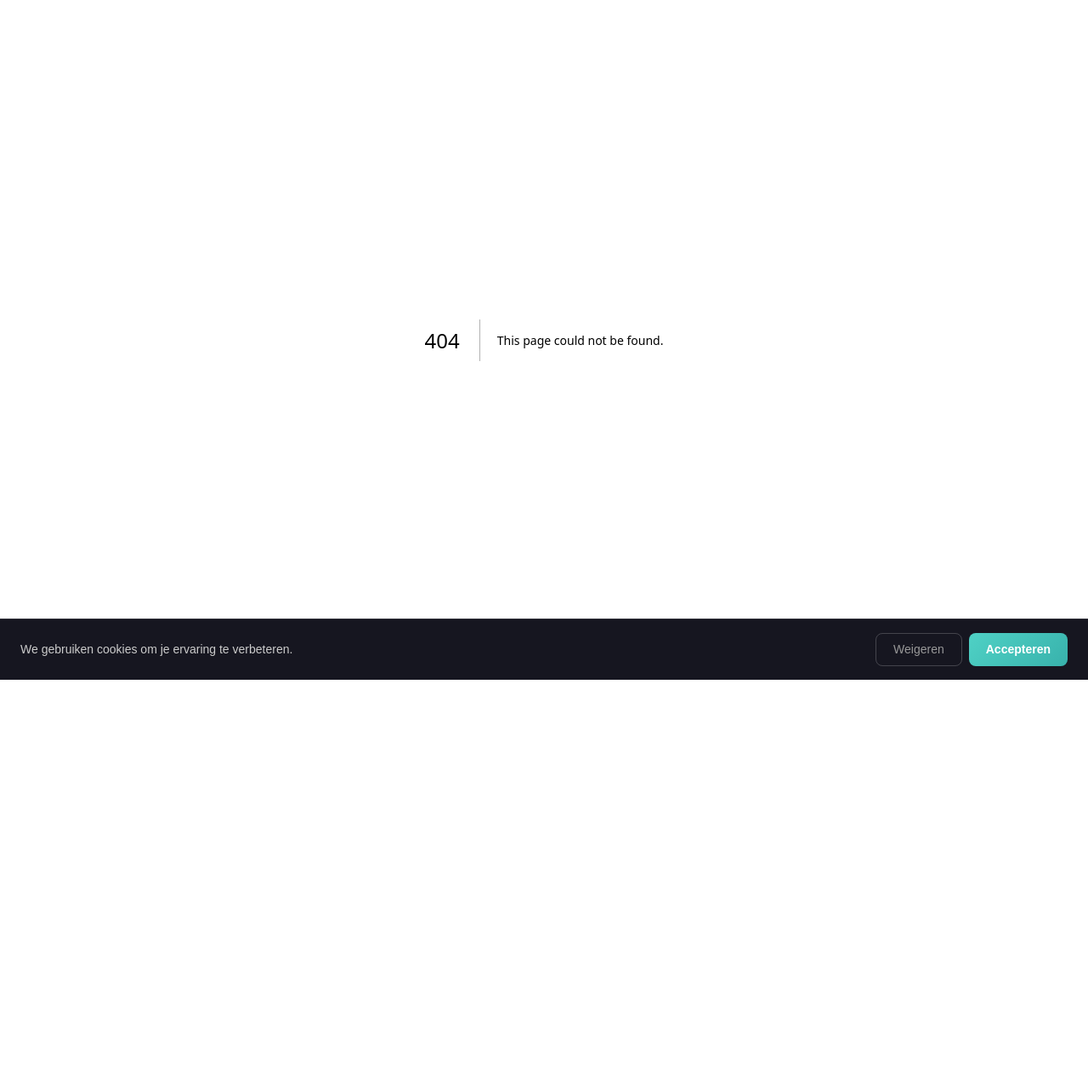
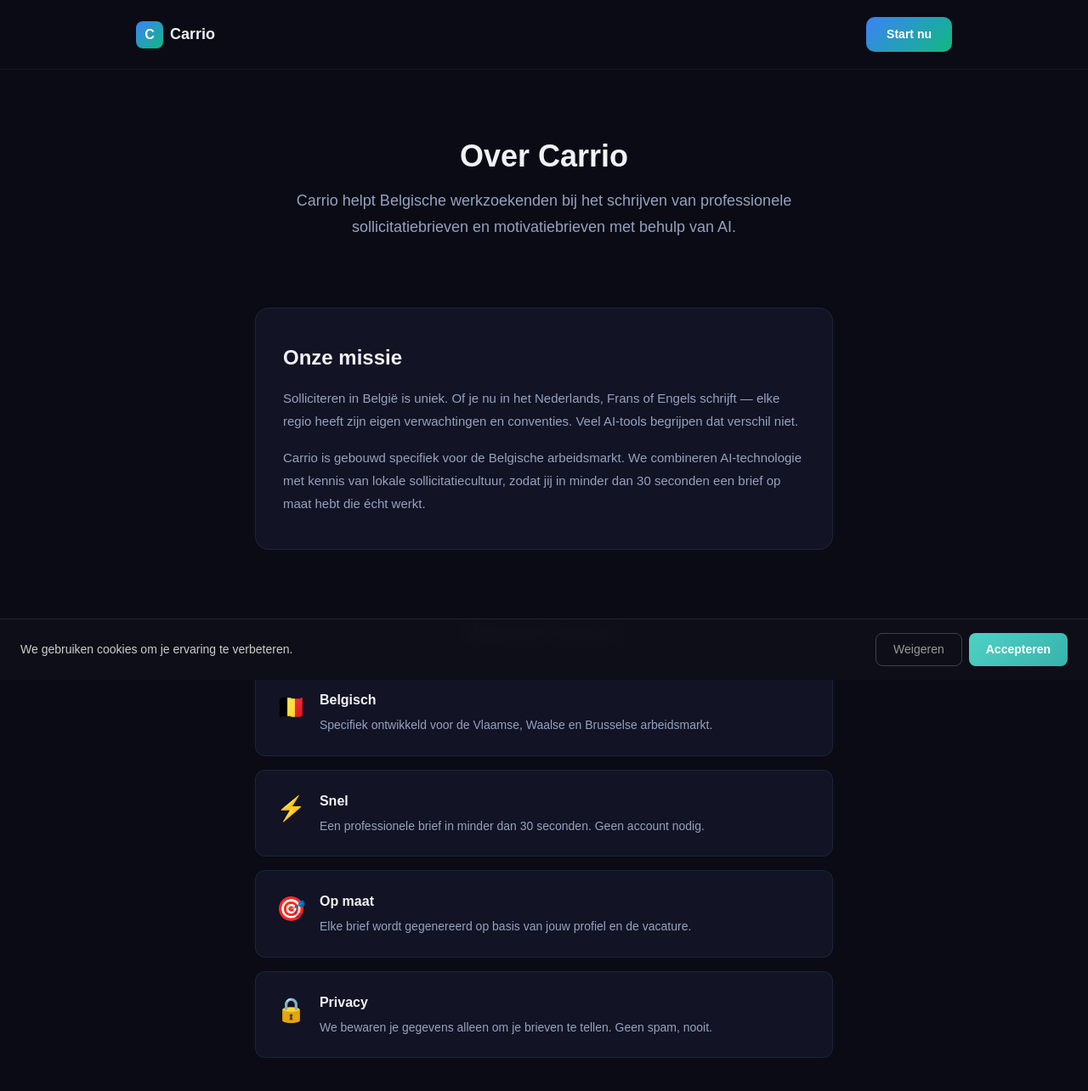
Before and after one commit to henryjeanvdd-cpu/carrio, a Next.js app: page /over-ons in a window 1280 px wide. Before the commit this address had no page. Shown: the top 1284 px of the page at 85% size. Before the commit the page ends 800 px from the top, so only its background shows below. Built offline with nearby package versions, Linux system fonts and the light colour scheme.

Commit message:
Over ons pagina

```diff
--- /dev/null
+++ b/app/over-ons/page.js
@@ -0,0 +1,126 @@
+import Link from 'next/link';
+
+export const metadata = {
+  title: 'Over Ons – Carrio | AI Sollicitatiebrief Generator',
+  description: 'Leer meer over Carrio, de AI-tool voor sollicitatiebrieven en motivatiebrieven op maat van de Belgische arbeidsmarkt.',
+};
+
+export default function OverOns() {
+  return (
+    <div style={{ minHeight: '100vh', background: '#0a0b14', color: '#F0F2F7' }}>
+
+      {/* HEADER */}
+      <header style={{ padding: '20px 24px', borderBottom: '1px solid rgba(42,53,80,0.3)' }}>
+        <div style={{ maxWidth: 960, margin: '0 auto', display: 'flex', justifyContent: 'space-between', alignItems: 'center' }}>
+          <Link href="/" style={{ textDecoration: 'none', display: 'flex', alignItems: 'center', gap: 8 }}>
+            <div style={{ width: 32, height: 32, borderRadius: 8, background: 'linear-gradient(135deg, #3B82F6, #10B981)', display: 'flex', alignItems: 'center', justifyContent: 'center', color: '#fff', fontWeight: 700, fontSize: 16 }}>C</div>
+            <span style={{ color: '#F0F2F7', fontWeight: 700, fontSize: 18 }}>Carrio</span>
+          </Link>
+          <Link href="/brief" style={{
+            padding: '10px 24px', borderRadius: 10, fontSize: 14, fontWeight: 600,
+            background: 'linear-gradient(135deg, #3B82F6, #10B981)',
+            color: '#FFF', textDecoration: 'none',
+          }}>Start nu</Link>
+        </div>
+      </header>
+
+      {/* HERO */}
+      <section style={{ padding: '80px 24px 40px', textAlign: 'center' }}>
+        <div style={{ maxWidth: 680, margin: '0 auto' }}>
+          <h1 style={{ fontSize: 36, fontWeight: 800, margin: '0 0 16px', lineHeight: 1.2 }}>
+            Over Carrio
+          </h1>
+          <p style={{ fontSize: 18, color: '#94A3C0', lineHeight: 1.7, margin: 0 }}>
+            Carrio helpt Belgische werkzoekenden bij het schrijven van professionele sollicitatiebrieven en motivatiebrieven met behulp van AI.
+          </p>
+        </div>
+      </section>
+
+      {/* MISSIE */}
+      <section style={{ padding: '40px 24px' }}>
+        <div style={{ maxWidth: 680, margin: '0 auto' }}>
+          <div style={{ background: 'rgba(20,22,40,0.8)', border: '1px solid rgba(42,53,80,0.5)', borderRadius: 16, padding: '40px 32px' }}>
+            <h2 style={{ fontSize: 24, fontWeight: 700, margin: '0 0 16px', color: '#F0F2F7' }}>Onze missie</h2>
+            <p style={{ fontSize: 15, color: '#94A3C0', lineHeight: 1.8, margin: '0 0 16px' }}>
+              Solliciteren in België is uniek. Of je nu in het Nederlands, Frans of Engels schrijft — elke regio heeft zijn eigen verwachtingen en conventies. Veel AI-tools begrijpen dat verschil niet.
+            </p>
+            <p style={{ fontSize: 15, color: '#94A3C0', lineHeight: 1.8, margin: 0 }}>
+              Carrio is gebouwd specifiek voor de Belgische arbeidsmarkt. We combineren AI-technologie met kennis van lokale sollicitatiecultuur, zodat jij in minder dan 30 seconden een brief op maat hebt die écht werkt.
+            </p>
+          </div>
+        </div>
+      </section>
+
+      {/* WAAROM CARRIO */}
+      <section style={{ padding: '40px 24px' }}>
+        <div style={{ maxWidth: 680, margin: '0 auto' }}>
+          <h2 style={{ fontSize: 24, fontWeight: 700, margin: '0 0 24px', textAlign: 'center', color: '#F0F2F7' }}>Waarom Carrio?</h2>
+          <div style={{ display: 'grid', gap: 16 }}>
+            {[
+              { icon: '🇧🇪', title: 'Belgisch', desc: 'Specifiek ontwikkeld voor de Vlaamse, Waalse en Brusselse arbeidsmarkt.' },
+              { icon: '⚡', title: 'Snel', desc: 'Een professionele brief in minder dan 30 seconden. Geen account nodig.' },
+              { icon: '🎯', title: 'Op maat', desc: 'Elke brief wordt gegenereerd op basis van jouw profiel en de vacature.' },
+              { icon: '🔒', title: 'Privacy', desc: 'We bewaren je gegevens alleen om je brieven te tellen. Geen spam, nooit.' },
+            ].map((item, i) => (
+              <div key={i} style={{
+                background: 'rgba(20,22,40,0.8)', border: '1px solid rgba(42,53,80,0.5)',
+                borderRadius: 12, padding: '24px',
+                display: 'flex', gap: 16, alignItems: 'flex-start',
+              }}>
+                <span style={{ fontSize: 28 }}>{item.icon}</span>
+                <div>
+                  <h3 style={{ fontSize: 16, fontWeight: 700, margin: '0 0 6px', color: '#F0F2F7' }}>{item.title}</h3>
+                  <p style={{ fontSize: 14, color: '#94A3C0', margin: 0, lineHeight: 1.6 }}>{item.desc}</p>
+                </div>
+              </div>
+            ))}
+          </div>
+        </div>
+      </section>
+
+      {/* CONTACT */}
+      <section style={{ padding: '40px 24px 80px' }}>
+        <div style={{ maxWidth: 680, margin: '0 auto' }}>
+          <div style={{
+            background: 'rgba(20,22,40,0.8)', border: '1px solid rgba(42,53,80,0.5)',
+            borderRadius: 16, padding: '40px 32px', textAlign: 'center',
+          }}>
+            <h2 style={{ fontSize: 24, fontWeight: 700, margin: '0 0 12px', color: '#F0F2F7' }}>Contact</h2>
+            <p style={{ fontSize: 15, color: '#94A3C0', lineHeight: 1.8, margin: '0 0 20px' }}>
+              Heb je vragen, feedback of een samenwerking in gedachten? We horen graag van je.
+            </p>
+            <a href="mailto:hello@carrio.be" style={{
+              display: 'inline-block',
+              padding: '14px 32px', borderRadius: 12, fontSize: 16, fontWeight: 600,
+              background: 'linear-gradient(135deg, #3B82F6, #10B981)',
+              color: '#FFF', textDecoration: 'none',
+              boxShadow: '0 4px 32px rgba(59,130,246,0.3)',
+            }}>
+              hello@carrio.be
+            </a>
+            <p style={{ fontSize: 13, color: '#6B7A99', marginTop: 16 }}>
+              Antwerpen, België 🇧🇪
+            </p>
+          </div>
+        </div>
+      </section>
+
+      {/* FOOTER */}
+      <footer style={{
+        padding: '32px 24px', borderTop: '1px solid rgba(42,53,80,0.3)',
+        textAlign: 'center',
+      }}>
+        <div style={{ maxWidth: 960, margin: '0 auto' }}>
+          <p style={{ fontSize: 12, color: '#6B7A99', marginTop: 12 }}>
+            © 2026 Carrio. Gemaakt in Antwerpen 🇧🇪
+          </p>
+          <div style={{ display: 'flex', gap: 20, justifyContent: 'center', marginTop: 8 }}>
+            <Link href="/" style={{ fontSize: 11, color: '#6B7A99', textDecoration: 'none' }}>Home</Link>
+            <Link href="/brief" style={{ fontSize: 11, color: '#6B7A99', textDecoration: 'none' }}>Brief schrijven</Link>
+            <a href="mailto:hello@carrio.be" style={{ fontSize: 11, color: '#6B7A99', textDecoration: 'none' }}>Contact</a>
+          </div>
+        </div>
+      </footer>
+    </div>
+  );
+}
```
